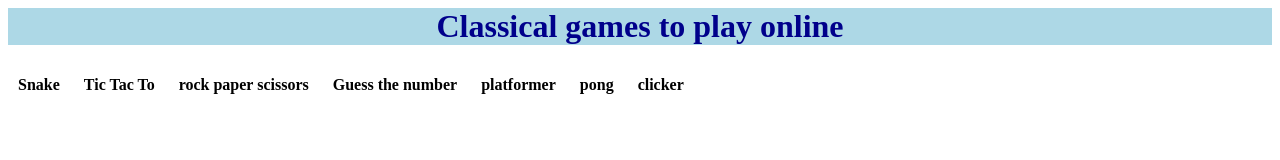
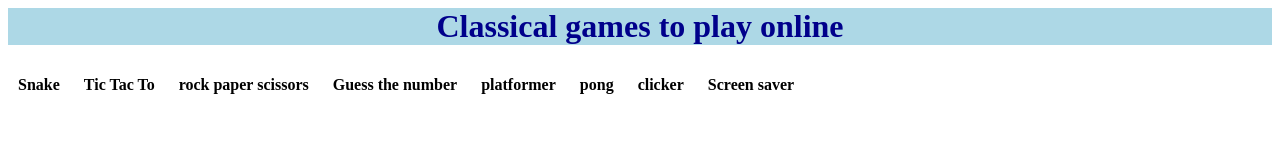
Before and after one commit to Sebgamer2009/Classicalgames, a plain HTML site: page index.html in a window 1280 px wide. Drawn offline with Linux system fonts and the light colour scheme.

Commit message:
Update index.html

```diff
--- a/index.html
+++ b/index.html
@@ -37,6 +37,7 @@ a {
   <li><a href="https://sebgamer2009.github.io/platformer/">platformer</a></li>
   <li><a href="https://sebgamer2009.github.io/Pong/">pong</a></li>
   <li><a href="https://sebgamer2009.github.io/Clicker/">clicker</a></li>
+  <li><a href="https://sebgamer2009.github.io/Screen-saver/">Screen saver</a></li>
 </ul>
 </body>
 </html>
```
